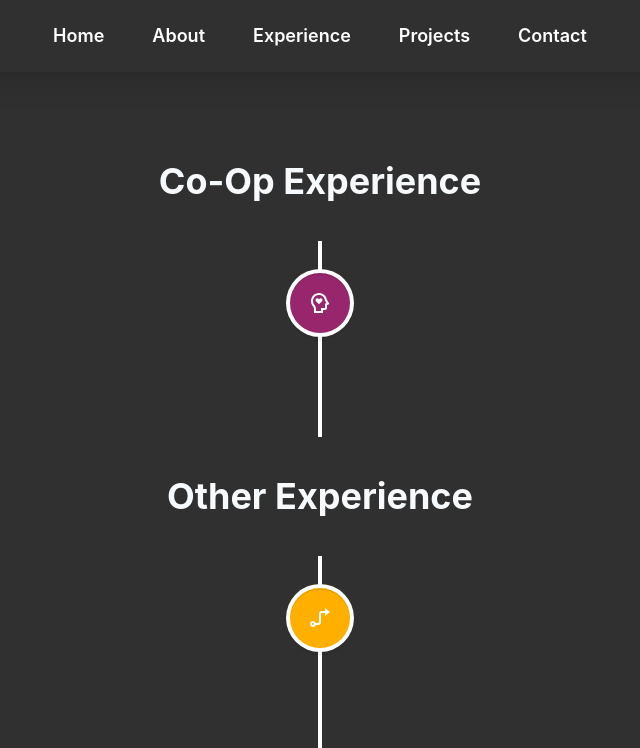
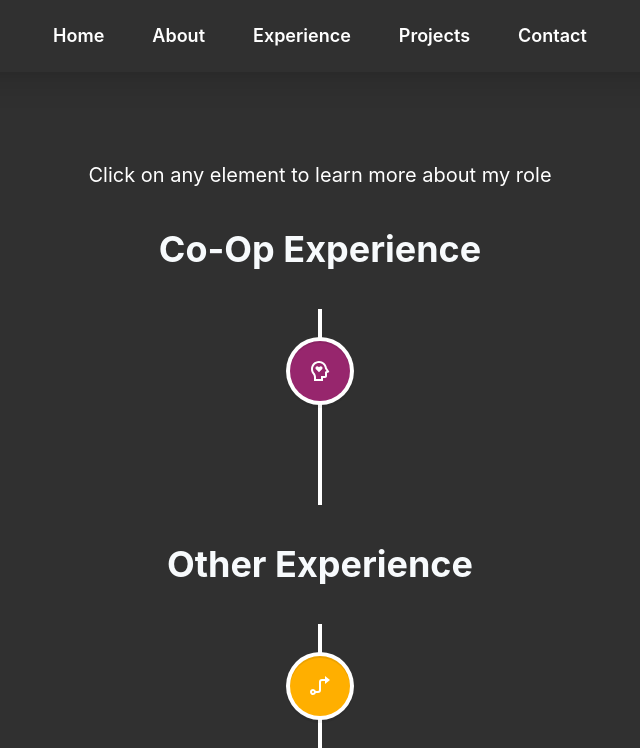
Before and after one commit to szeckirjr/portfolio-website, a React (Create React App) app: page /experience in a window 1280 px wide. Shown: the top 748 px of the page, without its empty margins (320-960 px from the left). Built offline with nearby package versions, Linux system fonts and the light colour scheme.

Commit message:
Adding instruction to experience page

```diff
--- a/src/components/Experience.tsx
+++ b/src/components/Experience.tsx
@@ -1,4 +1,4 @@
-import { Box, Heading, VStack } from "@chakra-ui/react";
+import { Box, Heading, VStack, Text } from "@chakra-ui/react";
 import { VerticalTimeline }  from 'react-vertical-timeline-component';
 import 'react-vertical-timeline-component/style.min.css';
 import { coopExperienceData, otherExperienceData } from "../docs/ExperienceData";
@@ -10,6 +10,7 @@ export default function Experience() {
     const timelineOtherExperience = otherExperienceData.map(p => <WorkTimelineElement {...p} />);
 
     return <VStack pt={40} pb={20} spacing={38} bg="#303030">
+                <Text color="white" fontSize="1.25em">Click on any element to learn more about my role</Text>
                 <Heading color="gray.50" id="coop-experience">Co-Op Experience</Heading>
                 <Box w="100vw">
                     <VerticalTimeline>
```
